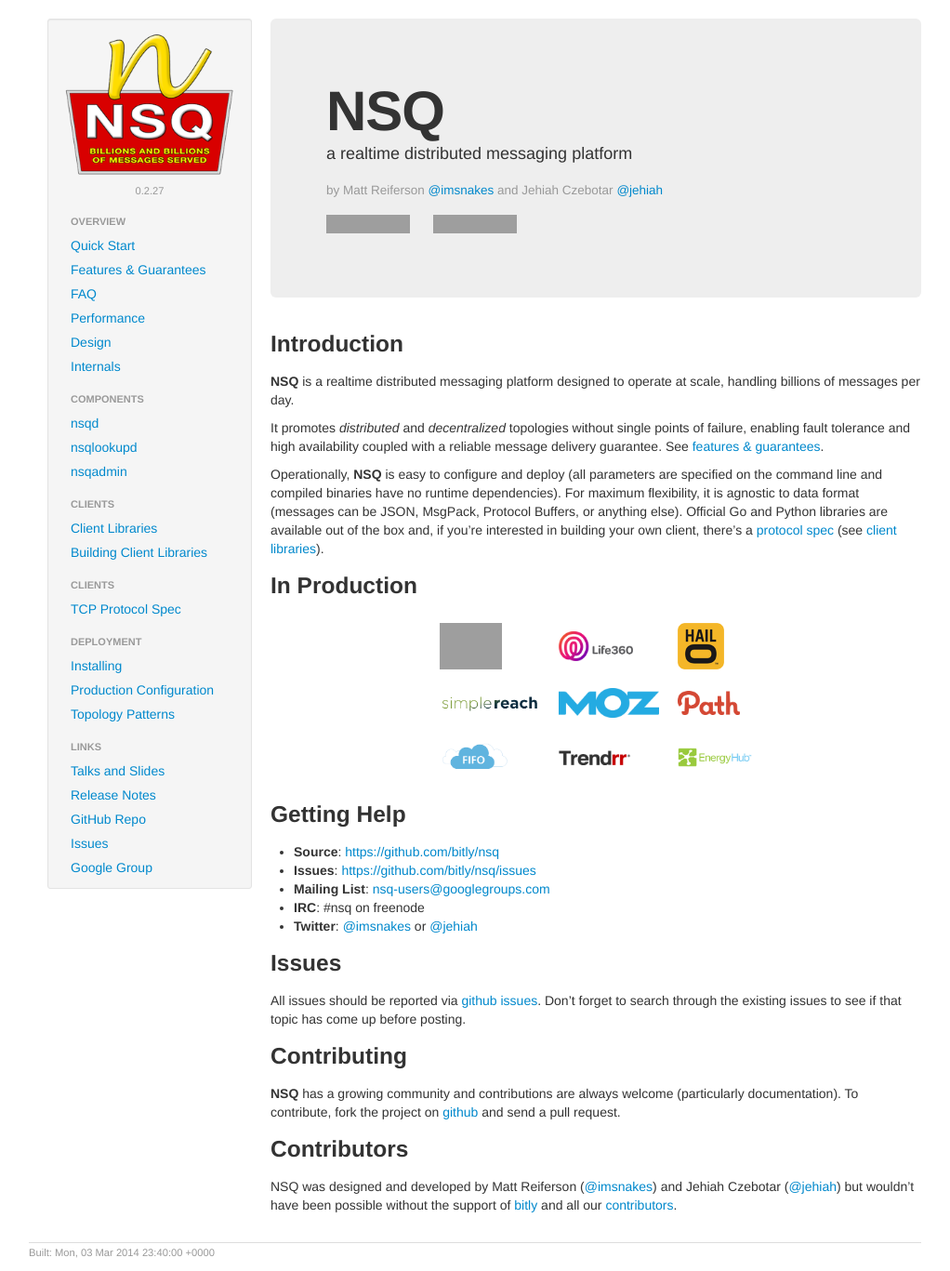
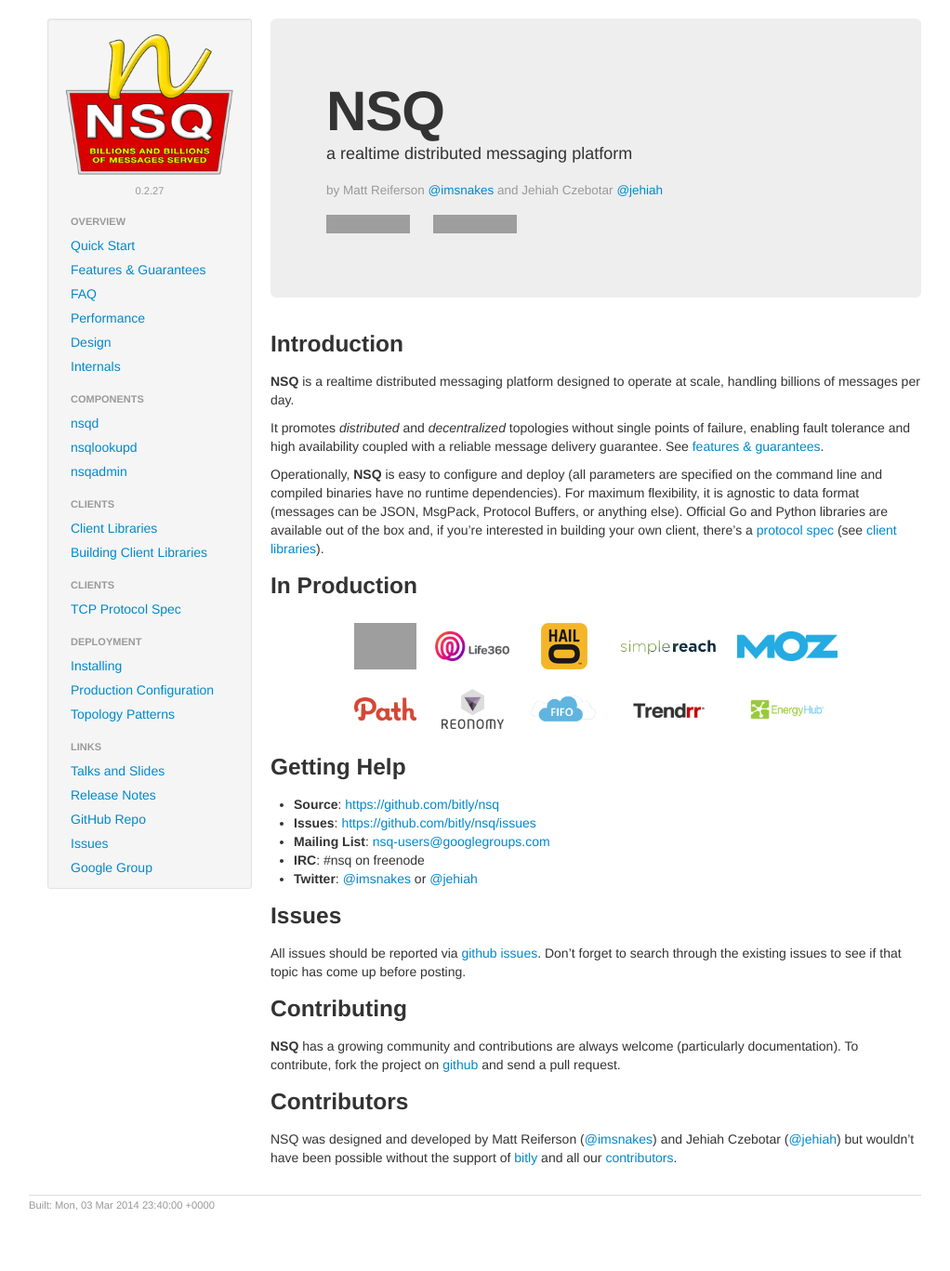
Before and after one commit to nsqio/nsq, a Jekyll site: the page built from index.html, in a window 1280 px wide. Shown: the whole page at 93% size, without its empty margins (119-1141 px from the left). Built offline with Jekyll 4.4.1, drawn with Linux system fonts in a browser that asks for light colours; after the commit the page ends 1316 px from its top, so only the background shows below that; grey boxes are pictures that could not be loaded.

Commit message:
add reonomy

```diff
--- a/_includes/intro.md
+++ b/_includes/intro.md
@@ -16,17 +16,17 @@
 ### In Production
 
 <center><table class="production"><tr>
-<td><a href="http://bitly.com"><img src="{{ site.baseurl }}/static/img/bitly_logo.png" width="67"/></a></td>
-<td><a href="http://life360.com"><img src="{{ site.baseurl }}/static/img/life360_logo.png" width="80"/></a></td>
-<td><a href="http://hailocab.com"><img src="{{ site.baseurl }}/static/img/hailo_logo.png" width="50"/></a></td>
+<td align="center"><a href="http://bitly.com"><img src="{{ site.baseurl }}/static/img/bitly_logo.png" width="67"/></a></td>
+<td align="center"><a href="http://life360.com"><img src="{{ site.baseurl }}/static/img/life360_logo.png" width="80"/></a></td>
+<td align="center"><a href="http://hailocab.com"><img src="{{ site.baseurl }}/static/img/hailo_logo.png" width="50"/></a></td>
+<td align="center"><a href="http://simplereach.com"><img src="{{ site.baseurl }}/static/img/simplereach_logo.png" width="108"/></a></td>
+<td align="center"><a href="http://moz.com"><img src="{{ site.baseurl }}/static/img/moz_logo.png" width="108"/></a></td>
 </tr><tr>
-<td><a href="http://simplereach.com"><img src="{{ site.baseurl }}/static/img/simplereach_logo.png" width="108"/></a></td>
-<td><a href="http://moz.com"><img src="{{ site.baseurl }}/static/img/moz_logo.png" width="108"/></a></td>
-<td><a href="http://path.com"><img src="{{ site.baseurl }}/static/img/path_logo.png" width="67"/></a></td>
-</tr><tr>
-<td><a href="https://project-fifo.net"><img src="{{ site.baseurl }}/static/img/project_fifo.png" width="77"/></a></td>
-<td><a href="http://trendrr.com"><img src="{{ site.baseurl }}/static/img/trendrr_logo.png" width="77"/></a></td>
-<td><a href="http://energyhub.com"><img src="{{ site.baseurl }}/static/img/energyhub_logo.png" width="80"/></a></td>
+<td align="center"><a href="http://path.com"><img src="{{ site.baseurl }}/static/img/path_logo.png" width="67"/></a></td>
+<td align="center"><a href="http://reonomy.com"><img src="{{ site.baseurl }}/static/img/reonomy_logo.png" width="67"/></a></td>
+<td align="center"><a href="https://project-fifo.net"><img src="{{ site.baseurl }}/static/img/project_fifo.png" width="77"/></a></td>
+<td align="center"><a href="http://trendrr.com"><img src="{{ site.baseurl }}/static/img/trendrr_logo.png" width="77"/></a></td>
+<td align="center"><a href="http://energyhub.com"><img src="{{ site.baseurl }}/static/img/energyhub_logo.png" width="80"/></a></td>
 </tr></table></center>
 
 ### Getting Help
```
Also changed, not shown: static/img/reonomy_logo.png (added).
